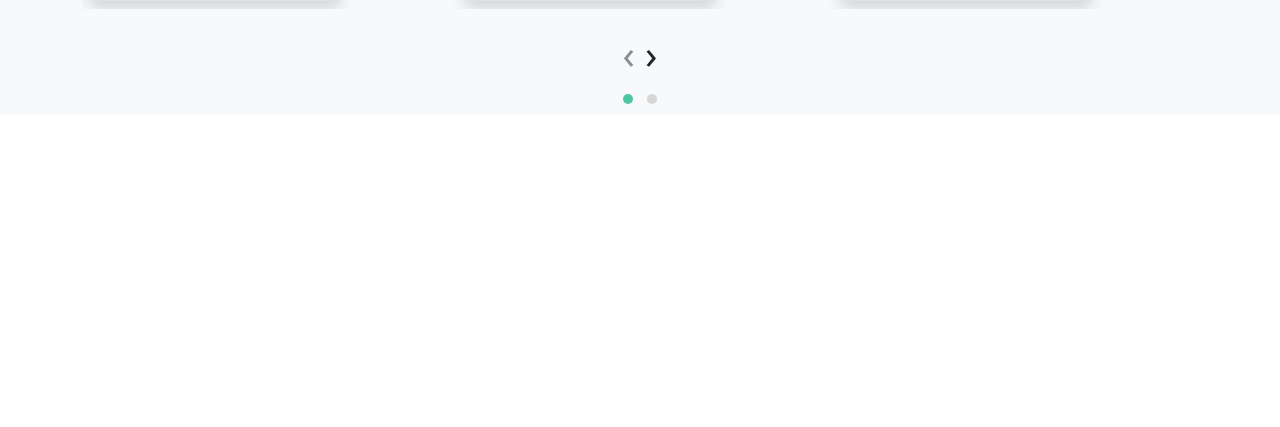
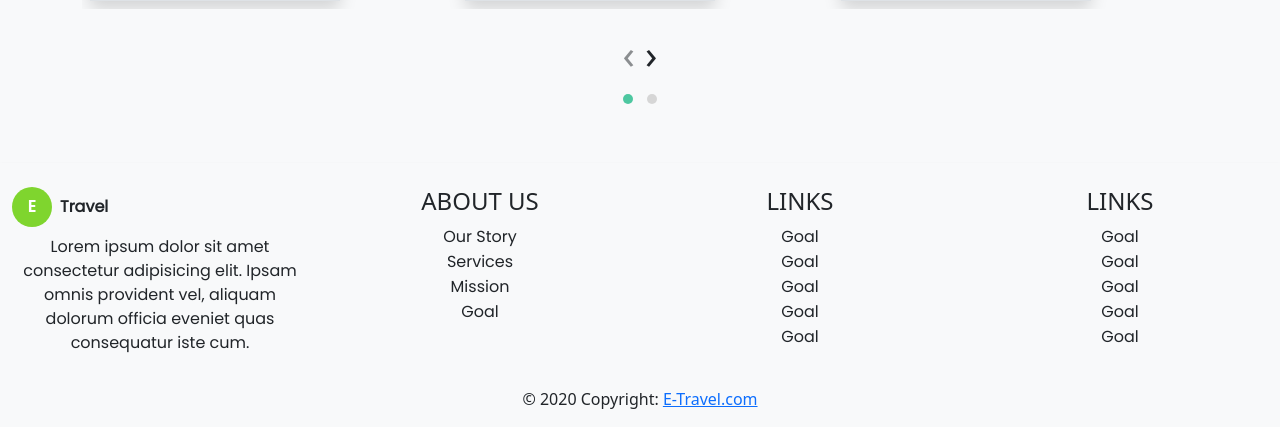
Before and after one commit to jatin-08/E-Travel, a PHP site: page /E-Travel/index.php in a window 1280 px wide. Shown: the part 3773-4200 px from the top of the page. Before the commit the page ends 3877 px from the top, so only its background shows below. Run offline with PHP 8.4, Linux system fonts and the light colour scheme; some libraries are stand-ins or nearby versions.

Commit message:
initial commit

```diff
--- a/App/footer.php
+++ b/App/footer.php
@@ -1,3 +1,11 @@
+<?php
+
+include('../App\links.php');
+
+?>
+
+
+
 <!DOCTYPE html>
 <html lang="en">
 
@@ -8,12 +16,12 @@
     <title>GOL - Travel Where You Want In The Whole World.</title>
 </head>
 
-<body>
+<body class="bg-light">
 
     <!-- Footer Section -->
 
     <!-- Footer -->
-    <footer class="page-footer shadow-sm font-small bg-white pt-4">
+    <footer class="page-footer shadow-sm font-small pt-4">
 
         <!-- Footer Links -->
         <div class="container-fluid text-center text-md-left">
@@ -30,6 +38,9 @@
                         <span class="rounded-circle text-center text-white fw-bold">E</span>
                         <span class="poppins px-2 fw-bold mt-2">Travel</span>
                     </a>
+                    <p class="poppins pt-2">Lorem ipsum dolor sit amet consectetur adipisicing elit. Ipsam omnis
+                        provident
+                        vel, aliquam dolorum officia eveniet quas consequatur iste cum.</p>
 
                 </div>
                 <!-- Grid column -->
@@ -40,20 +51,20 @@
                 <div class="col-md-3 mb-md-0 mb-3">
 
                     <!-- Links -->
-                    <h5 class="text-uppercase">About Us</h5>
+                    <h5 class="text-uppercase fs-4">About Us</h5>
 
                     <ul class="list-unstyled">
                         <li>
-                            <a href="#!">Our Story</a>
+                            <a href="#!" class="text-decoration-none poppins text-dark">Our Story</a>
                         </li>
                         <li>
-                            <a href="#!">Services</a>
+                            <a href="#!" class="text-decoration-none poppins text-dark">Services</a>
                         </li>
                         <li>
-                            <a href="#!">Mission</a>
+                            <a href="#!" class="text-decoration-none poppins text-dark">Mission</a>
                         </li>
                         <li>
-                            <a href="#!">Goal</a>
+                            <a href="#!" class="text-decoration-none poppins text-dark">Goal</a>
                         </li>
                     </ul>
 
@@ -61,20 +72,23 @@
                 <div class="col-md-3 mb-md-0 mb-3">
 
                     <!-- Links -->
-                    <h5 class="text-uppercase">Links</h5>
+                    <h5 class="text-uppercase fs-4">Links</h5>
 
                     <ul class="list-unstyled">
                         <li>
-                            <a href="#!">Link 1</a>
+                            <a href="#!" class="text-decoration-none poppins text-dark">Goal</a>
                         </li>
                         <li>
-                            <a href="#!">Link 2</a>
+                            <a href="#!" class="text-decoration-none poppins text-dark">Goal</a>
                         </li>
                         <li>
-                            <a href="#!">Link 3</a>
+                            <a href="#!" class="text-decoration-none poppins text-dark">Goal</a>
                         </li>
                         <li>
-                            <a href="#!">Link 4</a>
+                            <a href="#!" class="text-decoration-none poppins text-dark">Goal</a>
+                        </li>
+                        <li>
+                            <a href="#!" class="text-decoration-none poppins text-dark">Goal</a>
                         </li>
                     </ul>
 
@@ -85,20 +99,23 @@
                 <div class="col-md-3 mb-md-0 mb-3">
 
                     <!-- Links -->
-                    <h5 class="text-uppercase">contact us</h5>
+                    <h5 class="text-uppercase fs-4">Links</h5>
 
                     <ul class="list-unstyled">
                         <li>
-                            <a href="#!">Link 1</a>
+                            <a href="#!" class="text-decoration-none poppins text-dark">Goal</a>
                         </li>
                         <li>
-                            <a href="#!">Link 2</a>
+                            <a href="#!" class="text-decoration-none poppins text-dark">Goal</a>
                         </li>
                         <li>
-                            <a href="#!">Link 3</a>
+                            <a href="#!" class="text-decoration-none poppins text-dark">Goal</a>
                         </li>
                         <li>
-                            <a href="#!">Link 4</a>
+                            <a href="#!" class="text-decoration-none poppins text-dark">Goal</a>
+                        </li>
+                        <li>
+                            <a href="#!" class="text-decoration-none poppins text-dark">Goal</a>
                         </li>
                     </ul>
 
--- a/Public/index.php
+++ b/Public/index.php
@@ -458,7 +458,7 @@ include("../App\links.php");
 
     <!-- CLIENT SECTION -->
 
-    <section class="container-fluid mt-5 pt-5">
+    <section class="container-fluid my-5 pt-5">
         <div class="container">
             <div class="row">
                 <div class="col">
@@ -670,59 +670,14 @@ include("../App\links.php");
     </section>
 
 
-    <!-- last main SECTION -->
+    <!-- FOOTER SECTION -->
 
-    <!-- <section class="container-fluid last-main px-5 mt-5">
-        <div class="col-md-3 last-main-content">
-            <img src="../Assests\image\gol-logo-white 1.png" alt="image">
-            <p class="poppins mt-2">Lorem ipsum dolor sit amet consectetur, adipisicing elit. Nulla minus facilis
-                omnis similique aspernatur
-                minima labore eveniet, repellat veritatis reiciendis!</p>
-        </div>
-        <div class="col-md-3 last-main-content">
-            <h5>Company</h5>
-            <ul class="list-unstyled">
-                <li><a href="#"><i class="fa-solid fa-angle-right"></i>Event</a></li>
-                <li><a href="#"><i class="fa-solid fa-angle-right"></i>Blogs</a></li>
-                <li><a href="#"><i class="fa-solid fa-angle-right"></i>FAQ</a></li>
-                <li><a href="#"><i class="fa-solid fa-angle-right"></i>Join Us</a></li>
-            </ul>
-        </div>
-        <div class="col-md-3 last-main-content">
-            <h5>About Us</h5>
-            <ul class="list-unstyled">
-                <li><a href="#"><i class="fa-solid fa-angle-right"></i>Project</a></li>
-                <li><a href="#"><i class="fa-solid fa-angle-right"></i>Lorem</a></li>
-                <li><a href="#"><i class="fa-solid fa-angle-right"></i>Service</a></li>
-                <li><a href="#"><i class="fa-solid fa-angle-right"></i>Our Story</a></li>
-            </ul>
-        </div>
-        <div class="col-md-3 last-main-content">
-            <h5>Contact Us</h5>
-            <ul class="list-unstyled">
-                <li><a href="#">abcdef@gmail.com</a></li>
-                <li><a href="#">India</a></li>
-            </ul>
-        </div>
-    </section> -->
+    <?php
 
 
-    <!-- footer section -->
+    include('../App\footer.php');
 
-    <!-- <footer class="container-fluid footer">
-        <span
-            class="text-light px-5">_______________________________________________________________________________________________________________________________________________________________</span>
-        <div class="footer-content">
-            <p class="fs-6 text-light mb-0 text-center">Copyright © 2023 GoL Travels Private Limited. All Rights
-                Reserved.</p>
-            <div class="footer-content-icon">
-                <a href="#"><i class="fa-brands fa-instagram"></i></a>
-                <a href="#"><i class="fa-brands fa-facebook"></i></a>
-                <a href="#"><i class="fa-brands fa-twitter"></i></a>
-            </div>
-        </div>
-
-    </footer> -->
+    ?>
 
 </body>
 
```
